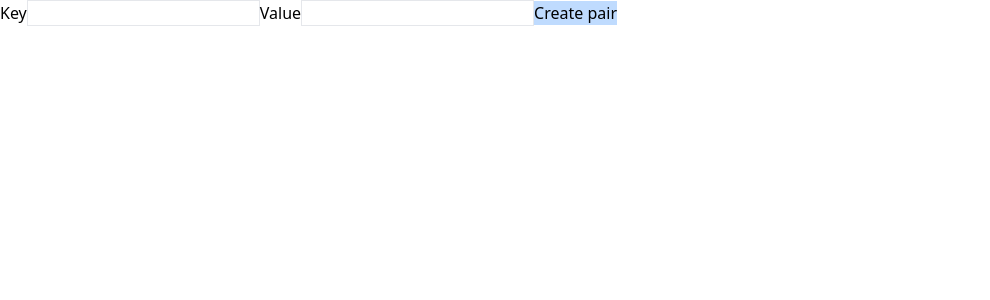
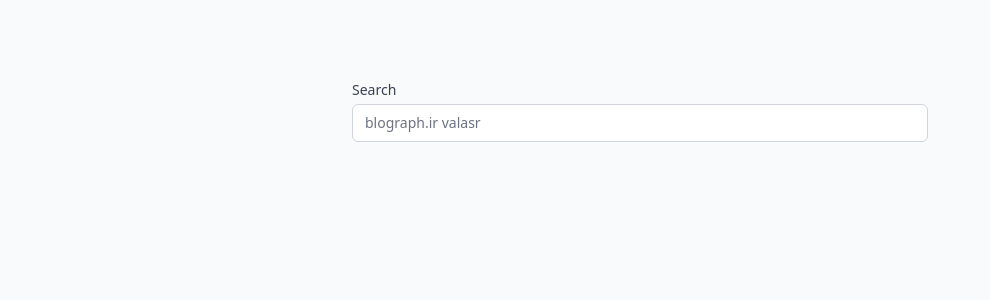
Before and after one commit to mahdyaslami/passwords, a Vue app: page / in a window 1280 px wide. Shown: the top 300 px of the page, without its empty margins (0-990 px from the left). Built offline with nearby package versions, Linux system fonts and the light colour scheme.

Commit message:
Update style

```diff
--- a/index.html
+++ b/index.html
@@ -6,7 +6,7 @@
     <meta name="viewport" content="width=device-width, initial-scale=1.0" />
     <title>Vite App</title>
   </head>
-  <body>
+  <body class="bg-gray-50">
     <div id="app"></div>
     <script type="module" src="/src/main.js"></script>
   </body>
--- a/package.json
+++ b/package.json
@@ -8,6 +8,7 @@
     "preview": "vite preview"
   },
   "dependencies": {
+    "@tailwindcss/forms": "^0.5.2",
     "vue": "^3.2.25"
   },
   "devDependencies": {
--- a/src/App.vue
+++ b/src/App.vue
@@ -1,6 +1,20 @@
 <template>
-  <div>
-    <pair-form />
+  <div class="max-w-xl mx-auto pt-20">
+    <div>
+      <label
+        for="search"
+        class="block text-sm font-medium text-gray-700"
+      >Search</label>
+      <div class="mt-1">
+        <input
+          id="search"
+          type="text"
+          class="focus:ring-indigo-500 focus:border-indigo-500 block w-full sm:text-sm
+            border-gray-300 rounded-md"
+          placeholder="blograph.ir valasr"
+        >
+      </div>
+    </div>
 
     <div
       v-for="row in database.rows"
@@ -16,7 +30,6 @@
 </template>
 
 <script setup>
-import PairForm from '@/components/PairForm'
 import { useDatabaseStore } from '@/stores/database'
 
 const database = useDatabaseStore()
--- a/tailwind.config.js
+++ b/tailwind.config.js
@@ -1,10 +1,12 @@
 module.exports = {
   content: [
-    "./index.html",
-    "./src/**/*.{vue,js,ts,jsx,tsx}",
+    './index.html',
+    './src/**/*.{vue,js,ts,jsx,tsx}',
   ],
   theme: {
     extend: {},
   },
-  plugins: [],
+  plugins: [
+    require('@tailwindcss/forms'),
+  ],
 }
```
Also changed, not shown: 1 other file (tests, documents, lock files or other folders).
